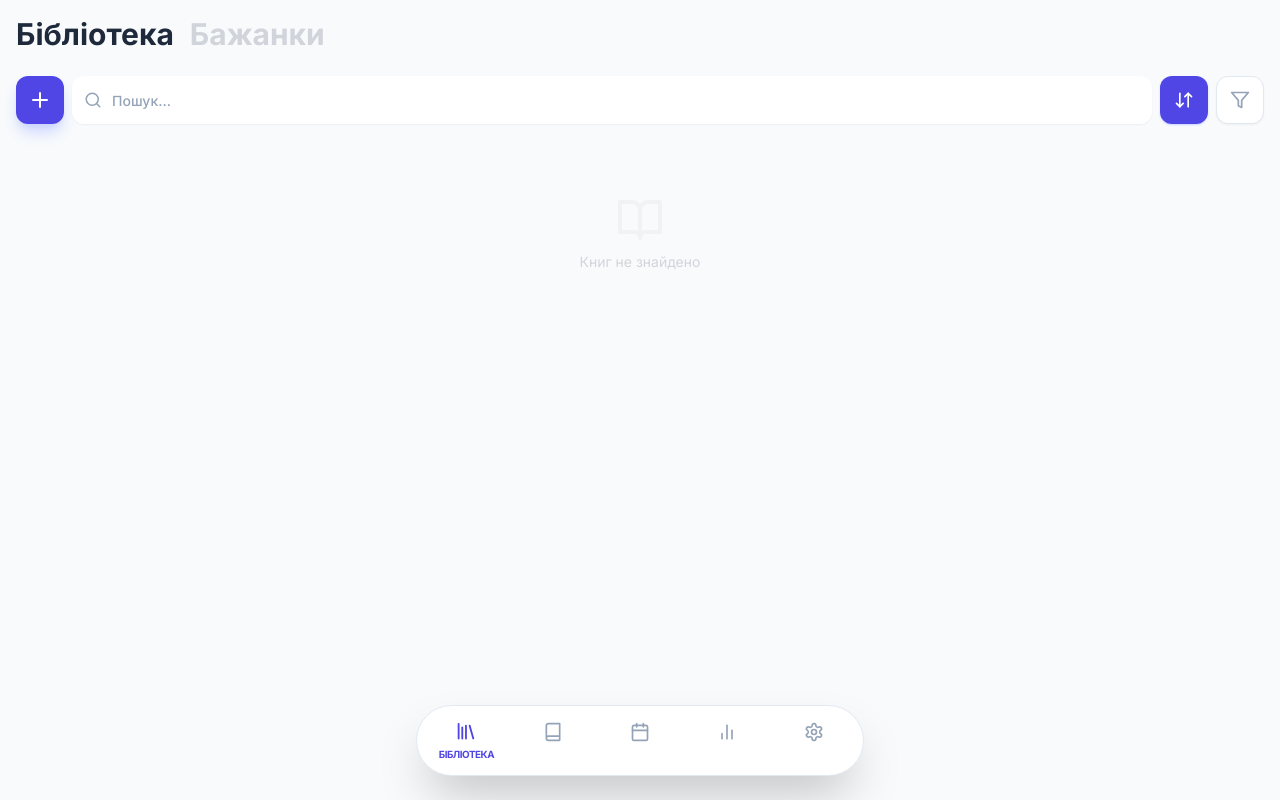
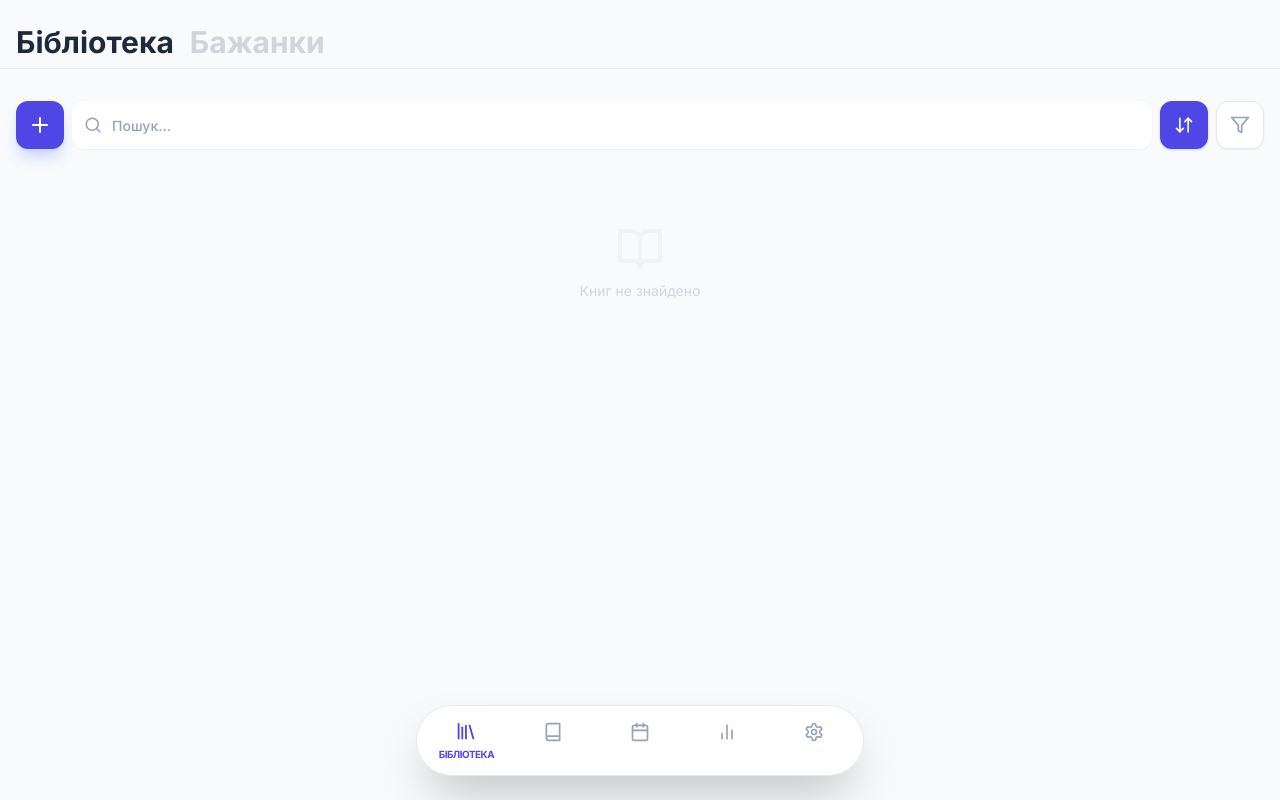
Before and after one commit to julfyzzz-ops/Libra, a React (Vite) app: page / in a window 1280 px wide. Built offline with nearby package versions, Linux system fonts and the light colour scheme.

Commit message:
fix(sort): keep scroll in custom-order mode and make library header sticky

```diff
--- a/components/Library.tsx
+++ b/components/Library.tsx
@@ -131,7 +131,7 @@ export const Library: React.FC<LibraryProps> = ({ onAddClick }) => {
 
   return (
     <div className="p-4 space-y-6 pb-24 text-gray-800">
-      <header className="flex justify-between items-center">
+      <header className="sticky top-0 z-30 -mx-4 px-4 py-2 bg-[#f8fafc]/95 backdrop-blur-sm border-b border-gray-100 flex justify-between items-center">
         <div className="flex items-baseline gap-4">
           <h1 onClick={() => setActiveTab('library')} className={`text-3xl font-bold cursor-pointer transition-colors ${activeTab === 'library' ? 'text-gray-800' : 'text-gray-300'}`}>Бібліотека</h1>
           <h1 onClick={() => setActiveTab('wishlist')} className={`text-3xl font-bold cursor-pointer transition-colors ${activeTab === 'wishlist' ? 'text-gray-800' : 'text-gray-300'}`}>Бажанки</h1>
--- a/components/LibraryControls.tsx
+++ b/components/LibraryControls.tsx
@@ -50,7 +50,7 @@ export const LibraryControls: React.FC<LibraryControlsProps> = ({
   const hasActiveFilters = selectedFormats.length > 0 || selectedStatuses.length !== 3;
 
   return (
-    <div className="space-y-4">
+    <div className="sticky top-[72px] z-20 space-y-4 pt-2 pb-1 bg-[#f8fafc]/95 backdrop-blur-sm">
       {/* Top Row: Add, Search, Sort Toggle, Filter Toggle */}
       <div className="flex gap-2 h-12">
         <button
--- a/components/SortableBookItem.tsx
+++ b/components/SortableBookItem.tsx
@@ -80,7 +80,7 @@ export const SortableBookItem: React.FC<SortableBookItemProps> = ({ book, childr
         stopAutoScroll();
       }}
       className="relative mb-3"
-      style={{ touchAction: 'none' }}
+      style={{ touchAction: 'pan-y' }}
     >
       {/* Content */}
       <div className="w-full relative z-0">
```
